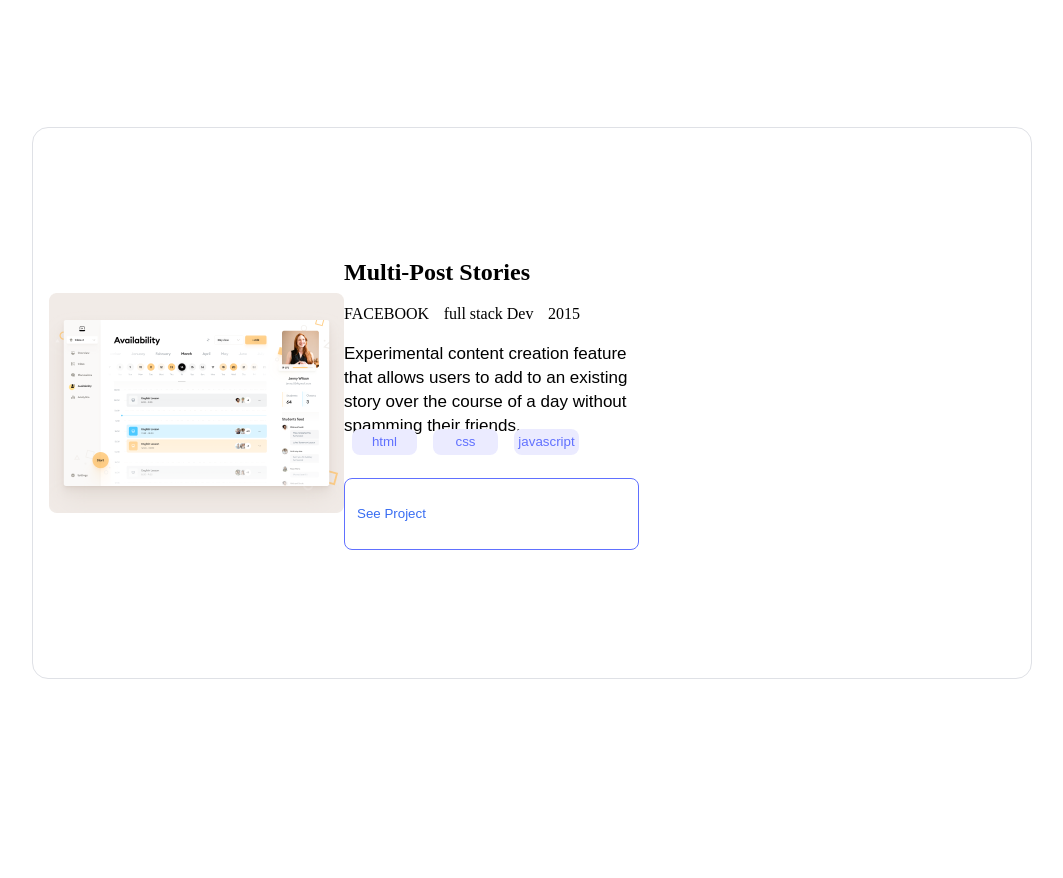
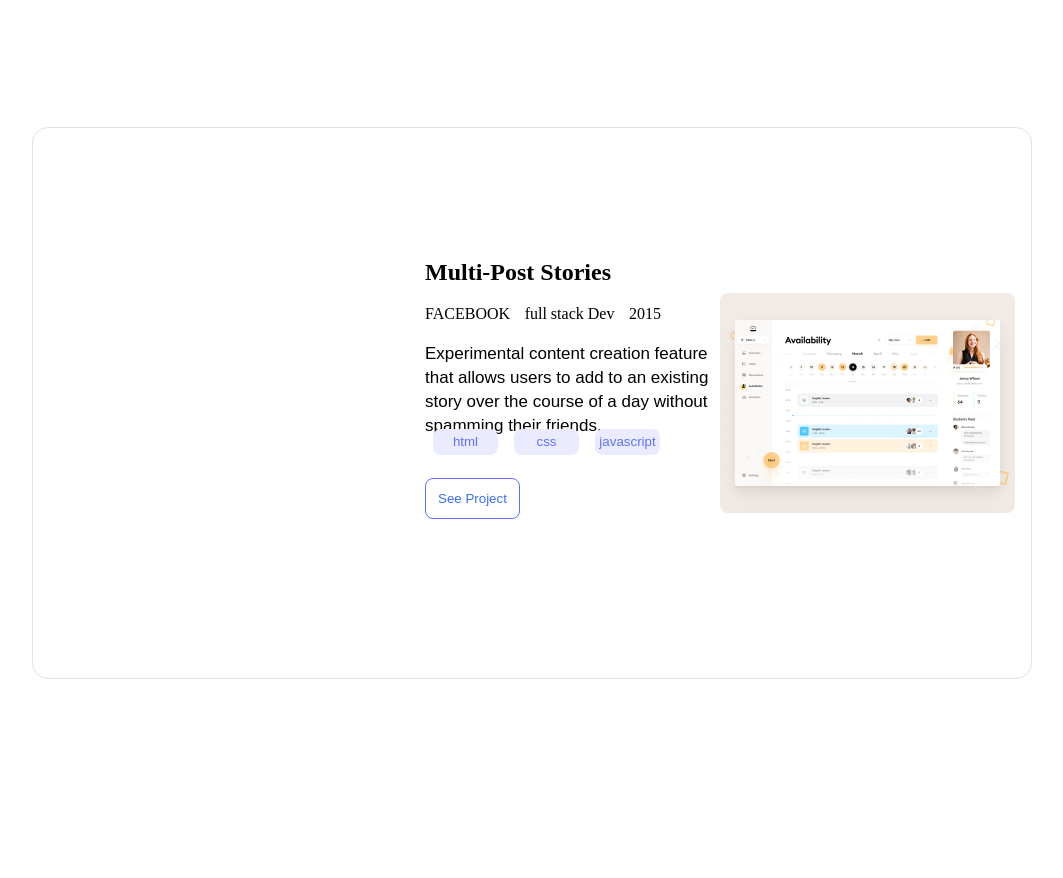
Before and after one commit to jemutakiplagat/portfolio, a website: page index.html in a window 1280 px wide. Shown: the part 1340-2218 px from the top of the page, without its empty margins (198-1261 px from the left). Drawn offline with Linux system fonts and the light colour scheme.

Commit message:
Add changes on the .css file

```diff
--- a/index.css
+++ b/index.css
@@ -312,8 +312,8 @@ a {
 
 .see-button {
   position: static;
-  width: 295px;
-  height: 72px;
+  /* width: 195px;
+  height: 72px; */
   left: 0;
   color: #396df2;
   background-color: #fff;
@@ -651,4 +651,8 @@ textarea[id=subject] {
     width: 1000px;
     display: flex;
   }
+  #card2{
+    flex-direction: row-reverse;
+    align-content: center;
+  }
 }
```
